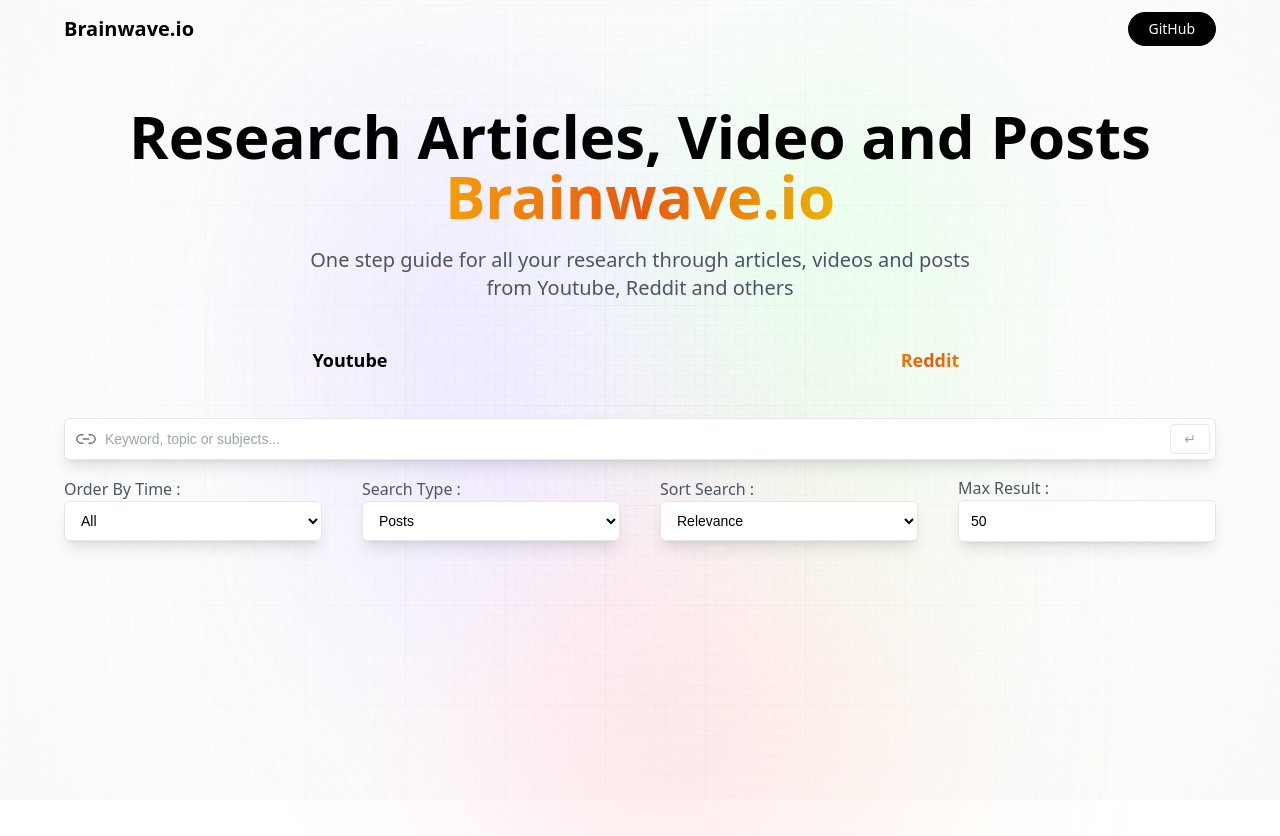
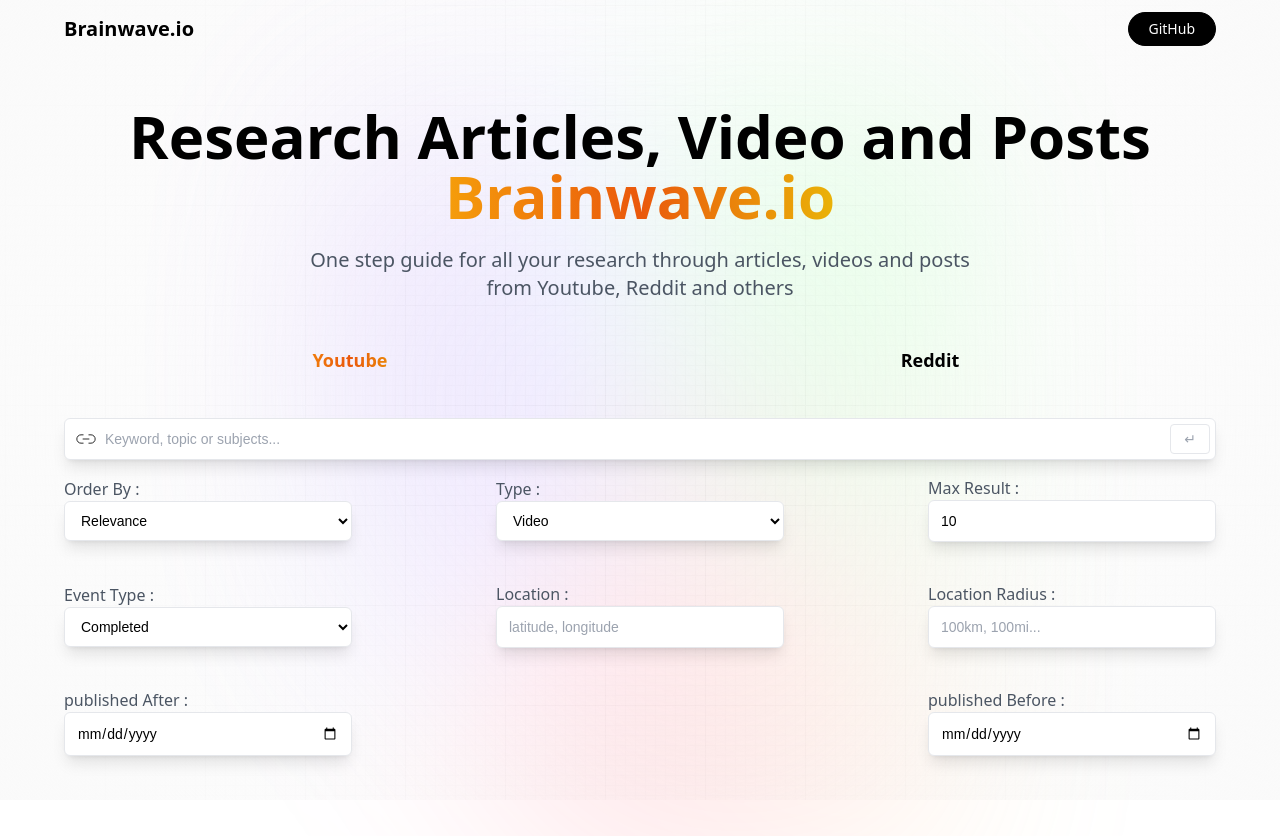
Before and after one commit to akash-Sa19/gummyApp, a React (Vite) app: page / in a window 1280 px wide. Before the commit the page ends 800 px from the top, so only its background shows below. Built offline with nearby package versions, Linux system fonts and the light colour scheme; a web font is replaced by a local one.

Commit message:
added more search filter

```diff
--- a/src/App.jsx
+++ b/src/App.jsx
@@ -4,7 +4,7 @@
 import { DemoYT, DemoRE, Hero } from "./components";
 
 function App() {
-  const [platform, setPlatform] = useState("RE");
+  const [platform, setPlatform] = useState("YT");
   // console.log(process.env);
 
   return (
--- a/src/articles/Youtube/youtubeQueryApi.js
+++ b/src/articles/Youtube/youtubeQueryApi.js
@@ -1,14 +1,35 @@
 import axios from "axios";
 
 export const youtubeQueryApi = async (
-  { queryString, orderBy, maxResult },
+  {
+    queryString,
+    orderBy,
+    maxResult,
+    eventType,
+    type,
+    publishedAfter,
+    publishedBefore,
+    location,
+    locationRadius,
+  },
   setIsFetching
 ) => {
   const apiKey = import.meta.env.VITE_GOOGLE_API_KEY;
+  console.log({
+    "queryString ": queryString,
+    "orderBy ": orderBy,
+    "maxResult ": maxResult,
+    "type ": type,
+    "eventType ": eventType,
+  });
+
   const data = await axios
     .get(
-      `https://youtube.googleapis.com/youtube/v3/search?part=snippet&maxResults=${maxResult}&order=${orderBy}&q=${queryString}&key=${apiKey}`
+      `https://youtube.googleapis.com/youtube/v3/search?part=snippet&maxResults=${maxResult}&order=${orderBy}&q=${queryString}&key=${apiKey}&eventType=${eventType}&type=${type}`
     )
+    // .get(
+    //   `https://youtube.googleapis.com/youtube/v3/search?part=snippet&eventType=live&maxResults=25&order=date&q=news&type=video&key=${apiKey}`
+    // )
     .then((res) => {
       //   console.log(res.data.items);
       return res.data.items;
--- a/src/components/DemoYT.jsx
+++ b/src/components/DemoYT.jsx
@@ -8,8 +8,14 @@
   const [isFetching, setIsFetching] = useState(false);
   const [query, setQuery] = useState({
     queryString: "",
-    orderBy: "relevance",
+    orderBy: "relevance", // "relevance" | "date" | "rating" | "viewCount" | "likeCount"
+    type: "video", // "video" | "playlist" | "channel"
+    // eventType: "completed", // "live" | "upcoming" | "completed"
     maxResult: 10,
+    publishedAfter: "",
+    publishedBefore: "",
+    location: "",
+    locationRadius: "",
   });
   const [data, setData] = useState([]);
 
--- a/src/components/subComponents/FormYT.jsx
+++ b/src/components/subComponents/FormYT.jsx
@@ -1,6 +1,6 @@
 import { linkIcon } from "../../assets";
 import SelectTag from "./SelectTag";
-import { orderByOptions } from "../../constants";
+import { eventOptions, orderByOptions, typeOptions } from "../../constants";
 import InputTag from "./InputTag";
 
 const FormYT = ({ query, setQuery, handleSubmit }) => {
@@ -9,10 +9,64 @@
       tag: "select",
       options: orderByOptions,
       labelName: "Order By :",
+      query: query,
+      name: "orderBy",
+      isHidden: false,
     },
     {
-      tag: "input",
+      tag: "select",
+      options: typeOptions,
+      labelName: "Type :",
+      query: query,
+      name: "type",
+      isHidden: false,
+    },
+    {
+      tag: "number",
       labelName: "Max Result :",
+      query: query,
+      name: "maxResult",
+      isHidden: false,
+    },
+    {
+      tag: "select",
+      options: eventOptions,
+      labelName: "Event Type :",
+      query: query,
+      name: "eventType",
+      isHidden: false,
+    },
+    {
+      tag: "text",
+      labelName: "Location :",
+      placeholder: "latitude, longitude",
+      query: query,
+      name: "location",
+      isHidden: false,
+    },
+    {
+      tag: "text",
+      labelName: "Location Radius :",
+      placeholder: "100km, 100mi...",
+      query: query,
+      name: "locationRadius",
+      isHidden: false,
+    },
+    {
+      tag: "date",
+      labelName: "published After :",
+      placeholder: "YYYY-MM-DD",
+      query: query,
+      name: "publishedAfter",
+      isHidden: false,
+    },
+    {
+      tag: "date",
+      labelName: "published Before :",
+      placeholder: "YYYY-MM-DD",
+      query: query,
+      name: "publishedBefore",
+      isHidden: false,
     },
   ];
   return (
@@ -45,39 +99,51 @@
           </button>
         </div>
         {/* filters */}
-        <div className="flex items-center justify-between w-full gap-10 mt-4">
-          {FilterOptions.map(({ tag, options, labelName }, index) => {
-            if (tag === "select") {
+        <div className="flex flex-wrap items-center justify-between w-full gap-10 mt-4">
+          {FilterOptions.map(
+            (
+              { tag, options, labelName, value, isHidden, placeholder, name },
+              index
+            ) => {
+              if (tag === "select" && !isHidden) {
                 return (
                   <div
                     key={index}
-                  className={`w-1/${FilterOptions.length}`}
+                    className={`w-1/4`}
                   >
                     <SelectTag
                       optionsArray={options}
                       query={query}
                       setQuery={setQuery}
                       labelName={labelName}
+                      name={name}
                     />
                   </div>
                 );
               }
-            if (tag === "input") {
+              if (
+                tag === "text" ||
+                tag === "number" ||
+                (tag === "date" && !isHidden)
+              ) {
                 return (
                   <div
                     key={index}
-                  className={`w-1/${FilterOptions.length}`}
+                    className={`w-1/4`}
                   >
                     <InputTag
-                    key={labelName}
+                      tag={tag}
                       query={query}
+                      placeholder={placeholder}
                       setQuery={setQuery}
                       labelName={labelName}
+                      name={name}
                     />
                   </div>
                 );
               }
-          })}
+            }
+          )}
         </div>
       </form>
     </div>
--- a/src/components/subComponents/InputTag.jsx
+++ b/src/components/subComponents/InputTag.jsx
@@ -1,15 +1,20 @@
+import { Input } from "postcss";
 import React from "react";
+import { logo } from "../../assets";
 
-const InputTag = ({ query, setQuery, labelName }) => {
+const InputTag = ({ setQuery, labelName, placeholder, tag, query, name }) => {
   return (
     <label>
       <span className="text-gray-600">{labelName}</span>
       <input
-        type="number"
         className="block w-full rounded-md border border-gray-200 bg-white py-2.5 px-3 text-sm shadow-lg font-satoshi font-medium focus:border-black focus:outline-none focus:ring-0"
-        placeholder="Max Results"
-        value={query.maxResult}
-        onChange={(e) => setQuery({ ...query, maxResult: e.target.value })}
+        type={tag}
+        placeholder={placeholder ? placeholder : undefined}
+        value={query[name]}
+        onChange={(e) => {
+          setQuery({ ...query, [name]: e.target.value });
+          console.log(query[name]);
+        }}
       />
     </label>
   );
--- a/src/components/subComponents/SelectTag.jsx
+++ b/src/components/subComponents/SelectTag.jsx
@@ -1,17 +1,20 @@
-const SelectTag = ({ optionsArray, query, setQuery, labelName }) => {
+const SelectTag = ({ optionsArray, setQuery, labelName, query, name }) => {
   return (
     <label>
       <span className="text-gray-600">{labelName}</span>
       <select
         className="block w-full rounded-md border border-gray-200 bg-white py-2.5 px-3 text-sm shadow-lg font-satoshi font-medium focus:border-black focus:outline-none focus:ring-0"
-        value={query.orderBy}
-        onChange={(e) => setQuery({ ...query, orderBy: e.target.value })}
+        value={query[name]}
+        onChange={(e) => {
+          setQuery({ ...query, [name]: e.target.value });
+          console.log(query[name]);
+        }}
       >
         {optionsArray.map((option) => (
           <option
             key={option.value}
             value={option.value}
-            className="rounded-md border  border-gray-200 bg-white py-2.5 pl-3 pr-10 text-sm"
+            className="rounded-md border border-gray-200 bg-white py-2.5 pl-3 pr-10 text-sm"
           >
             {option.name}
           </option>
--- a/src/components/subComponents/index.js
+++ b/src/components/subComponents/index.js
@@ -8,7 +8,6 @@
 import RedditUserCard from "./RedditUserCard";
 import SelectTag from "./SelectTag";
 import InputTag from "./InputTag";
-
 export {
   Card,
   FormYT,
--- a/src/constants/index.js
+++ b/src/constants/index.js
@@ -74,3 +74,31 @@
     name: "Rating",
   },
 ];
+export const typeOptions = [
+  {
+    value: "video",
+    name: "Video",
+  },
+  {
+    value: "playlist",
+    name: "Playlist",
+  },
+  {
+    value: "channel",
+    name: "Channel",
+  },
+];
+export const eventOptions = [
+  {
+    value: "completed",
+    name: "Completed",
+  },
+  {
+    value: "live",
+    name: "Live",
+  },
+  {
+    value: "upcoming",
+    name: "Upcoming",
+  },
+];
```
Lines whose indentation alone changed are shown as unchanged.
